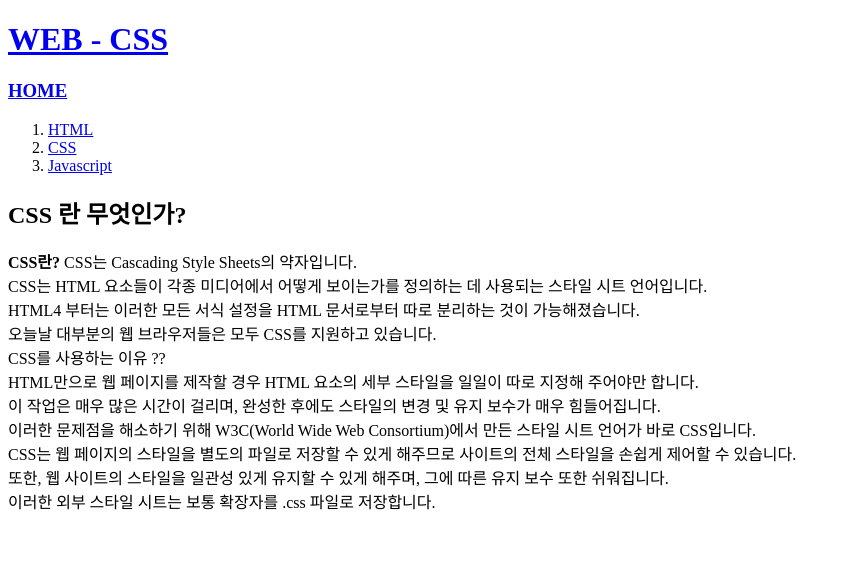
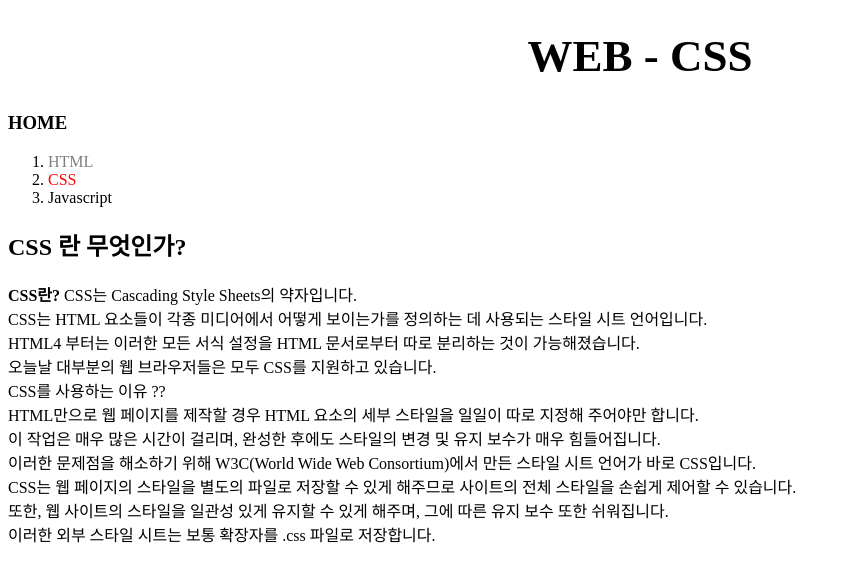
Before and after one commit to smhee/my-first-web-site, a plain HTML site: page 2.html in a window 1280 px wide. Shown: the whole page, without its empty margins (0-851 px from the left). Drawn offline with Linux system fonts and the light colour scheme.

Commit message:
Add files via upload

```diff
--- a/2.html
+++ b/2.html
@@ -1,16 +1,32 @@
 <!doctype html>
     <html>
 <head>
-    <title> WEB1 - html </title>
+    <title> WEB1 - CSS </title>
+    <meta charset="utf-8">
+    <style>
+        a {
+            color:black;
+            text-decoration: none;
+        }
+        h1 {
+            font-size: 45px;
+            text-align: center;
+        }
+        .saw {
+            color: gray;
+        }
+        .active {
+            color: red;
+        }
 
-    <meta charset="utf-8">
+    </style>
 </head>
 <body>
     <h1><a href="index.html"> WEB - CSS </a></h1>
     <h3><a href="demo.html">HOME</a></h3>
     <ol>
-        <li> <a href="11.html"> HTML </a></li>
-        <li> <a href="2.html"> CSS </a></li>
+        <li> <a href="11.html" class="saw"> HTML </a></li>
+        <li> <a href="2.html" class="saw active"> CSS </a></li>
         <li> <a href="3.html"> Javascript </a></li>
     </ol>
 
```
Also changed, not shown: demo.html (+15 -3 lines).
